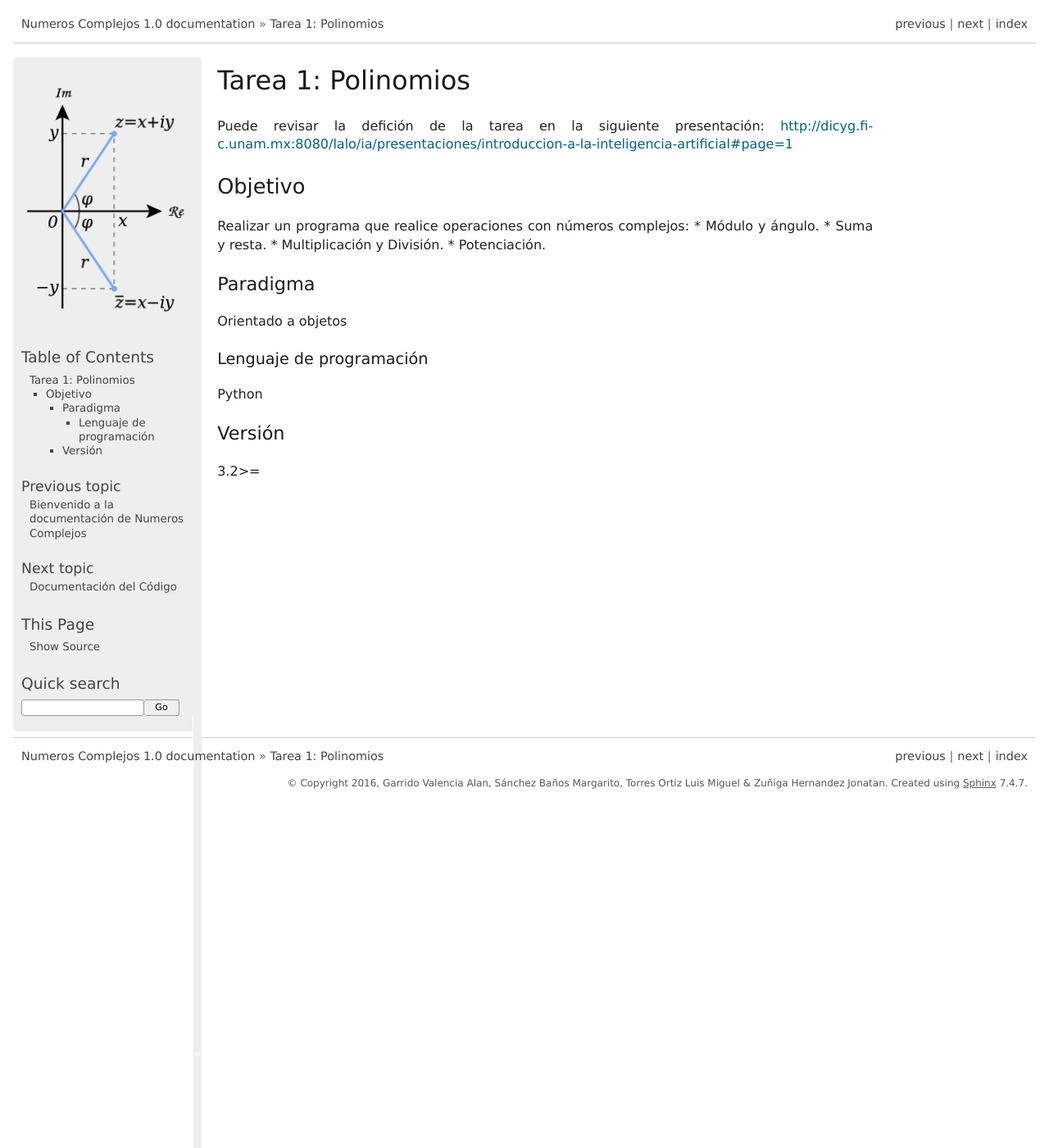
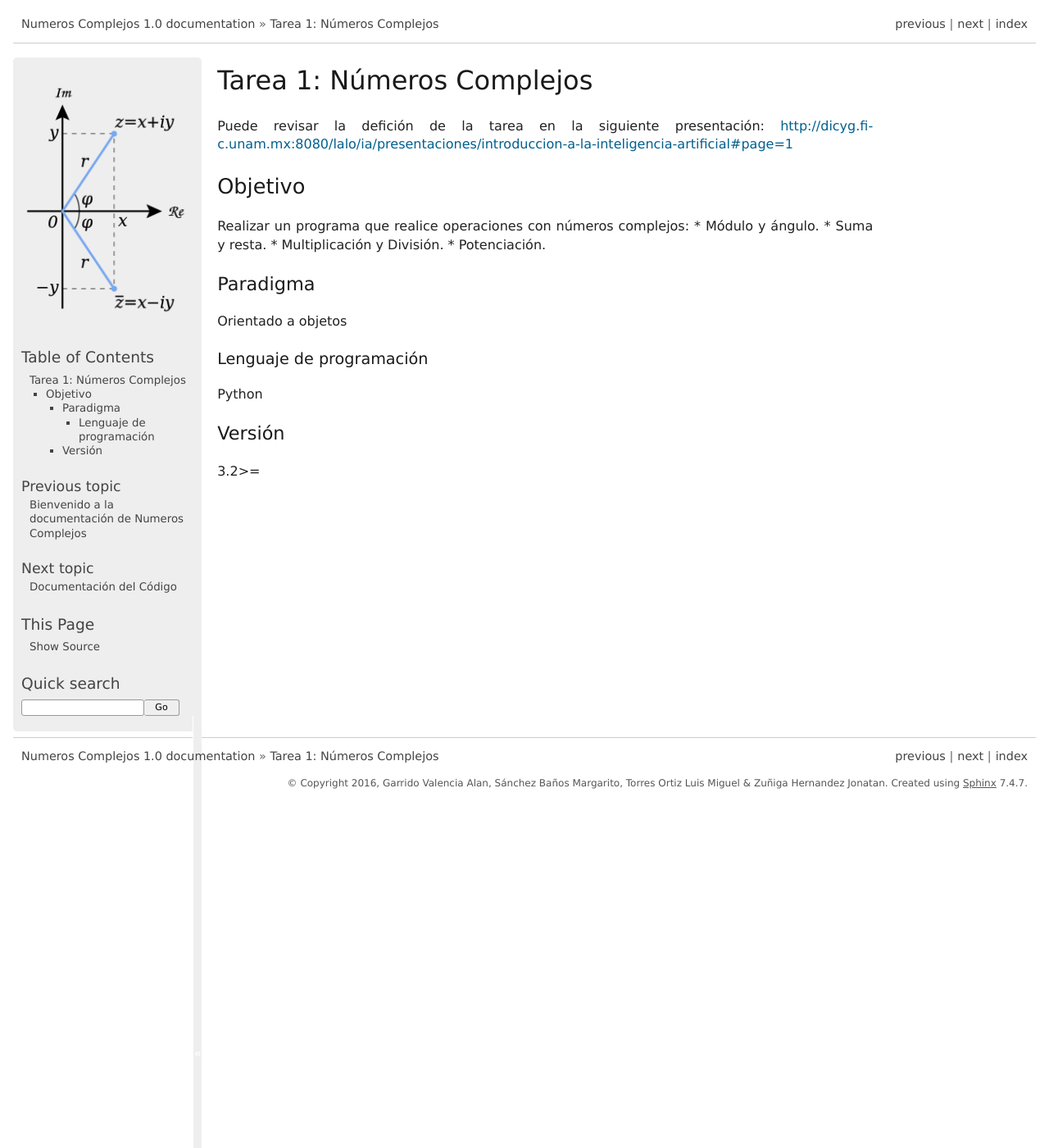
Before and after one commit to allanstone/InteligenciaArtificial, a Sphinx documentation site: the page built from Tarea 1/Numeros Complejos/source/intro.rst, in a window 1280 px wide and 1400 px high. Shown: the whole window at 82% size. Built offline with Sphinx 7.4.7, drawn with Linux system fonts in a browser that asks for light colours.

Commit message:
cambiando algunos datos de intro.rst

```diff
--- a/Tarea 1/Numeros Complejos/source/conf.py
+++ b/Tarea 1/Numeros Complejos/source/conf.py
@@ -23,7 +23,6 @@ import sys
 # sys.path.insert(0, os.path.abspath('.'))
 sys.path.append(os.path.abspath('../'))
 sys.path.append(os.path.abspath('../test/'))
-#sys.path.append('/test')
 
 sys.path.append(os.path.abspath('_themes'))
 html_theme_path = ['_themes']
--- a/Tarea 1/Numeros Complejos/source/intro.rst
+++ b/Tarea 1/Numeros Complejos/source/intro.rst
@@ -1,5 +1,5 @@
-Tarea 1: Polinomios
-*******************
+Tarea 1: Números Complejos
+**************************
 
 Puede revisar la defición de la tarea en la siguiente presentación: http://dicyg.fi-c.unam.mx:8080/lalo/ia/presentaciones/introduccion-a-la-inteligencia-artificial#page=1
 
```
